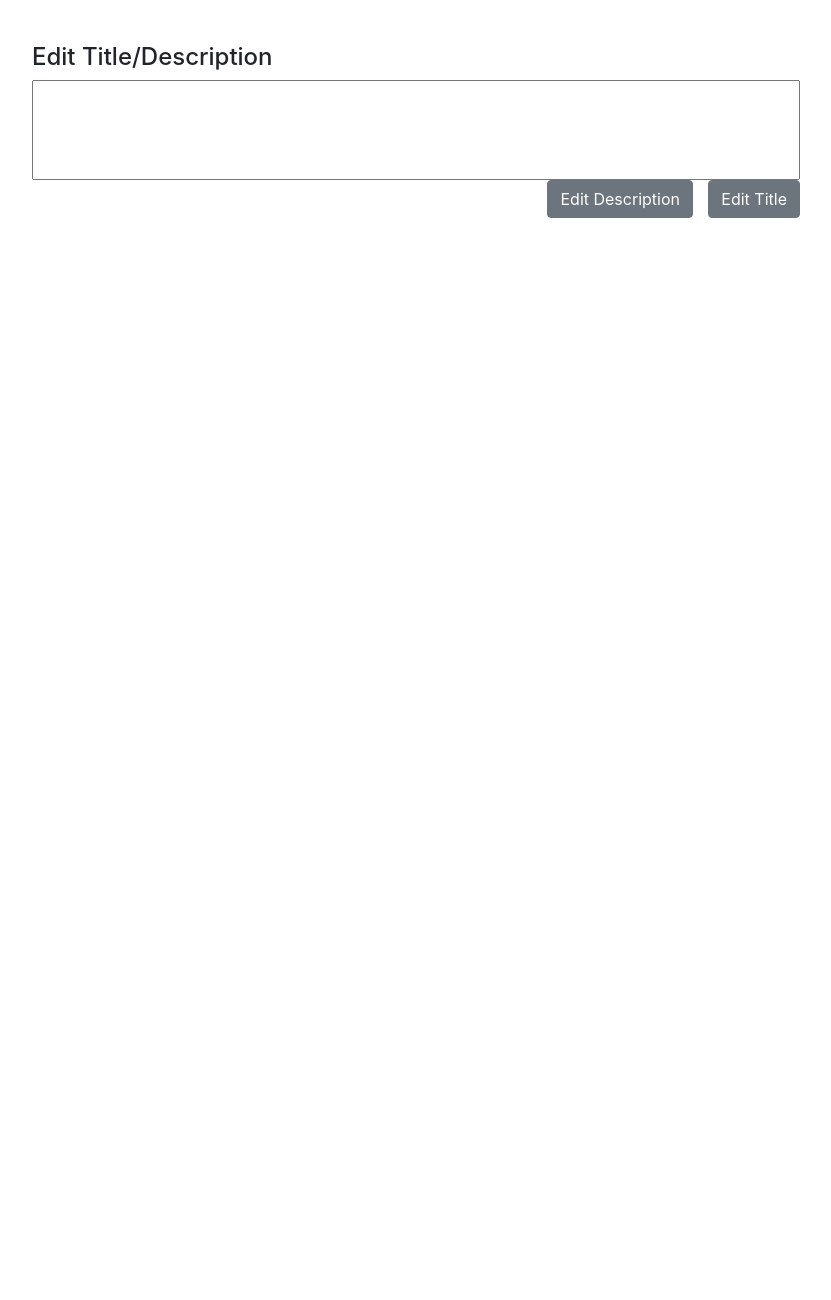
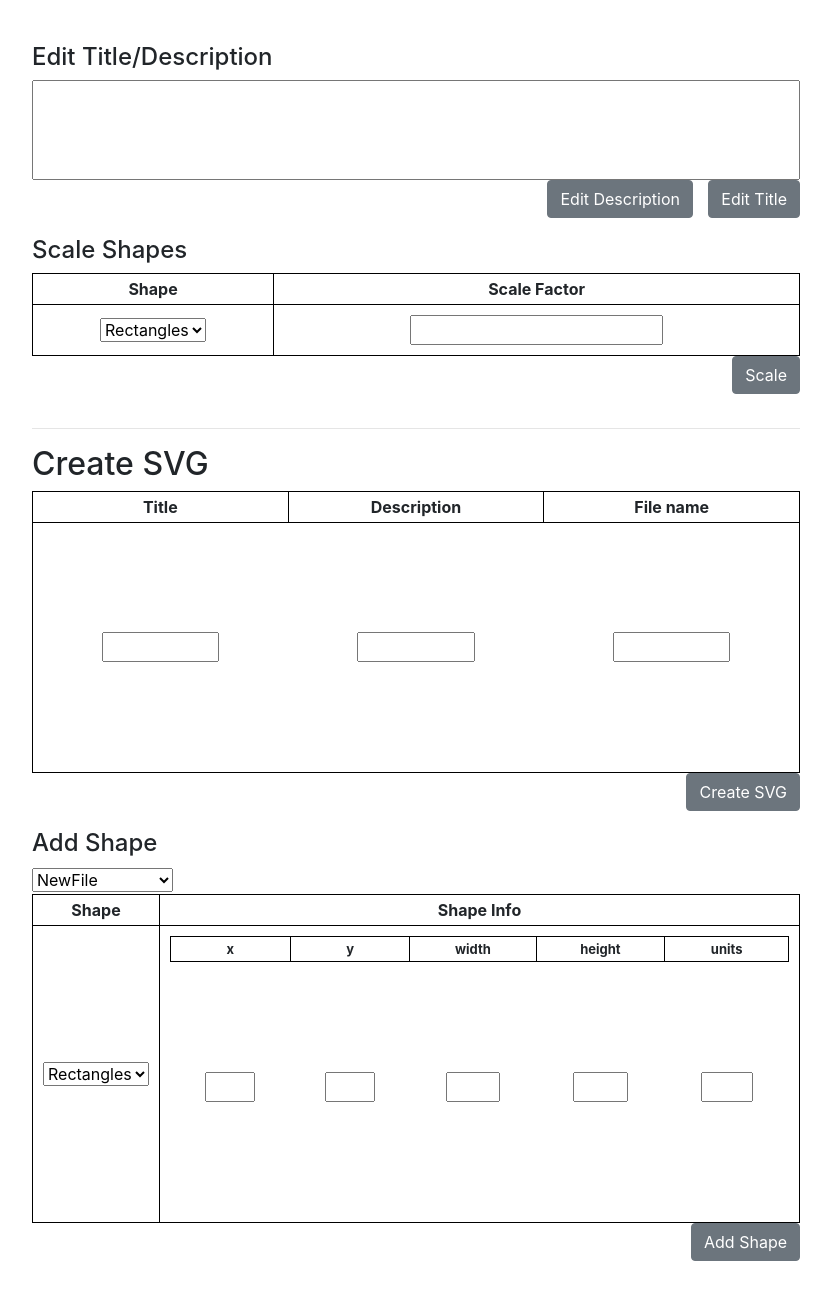
Before and after one commit to nietzchesoverman/SVGParser, a website: page public/index.html in a window 1280 px wide. Shown: the part 1117-2417 px from the top of the page, without its empty margins (224-1055 px from the left). Before the commit the page ends 1374 px from the top, so only its background shows below. Drawn offline with nearby package versions, Linux system fonts and the light colour scheme; no server answers.

Commit message:
createSVG, Scale and addShape UI

```diff
--- a/public/index.html
+++ b/public/index.html
@@ -134,6 +134,118 @@
             <input type='submit' value="Edit Description" id="descEdit" class="btn btn-secondary float-right">
         </form>
     </div>
+    <br>
+    <br>
+    <h4>Scale Shapes</h4>
+    <div id="scaleShapes">
+        <table class="inputTable">
+            <thead>
+                <th>Shape</th>
+                <th>Scale Factor</th>
+            </thead>
+            <tbody>
+                <tr>
+                    <td class="otherAttributes">
+                        <select id="shapeScaleSelect">
+                            <option id="rectangleScale" value="0">Rectangles</option>
+                            <option id="circleScale" value="1">Circles</option>
+                        </select>
+                    </td>
+                    <td class="otherAttributes">
+                        <input id="scaleFactor" type="text" maxlength="256" class="smallTextField" value="">
+                    </td>
+                </tr>
+            </tbody>
+        </table>
+        <form id="scaleShapeSubmit">
+            <input type='submit' value="Scale" id="scaleButton" class="btn btn-secondary float-right">
+        </form>
+    </div>
+    <br>
+    <br>
+    <hr>
+    <h2>Create SVG</h2>
+    <div id="createSVGDiv">
+        <table class="inputTable">
+            <thead>
+                <th>Title</th>
+                <th>Description</th>
+                <th>File name</th>
+            </thead>
+            <tbody>
+                <td>
+                    <input id="createTitleInput" type="text" maxlength="256" class="smallTextField" value="">
+                </td>
+                <td>
+                    <input id="createDescInput" type="text" maxlength="256" class="smallTextField" value="">
+                </td>
+                <td>
+                    <input id="createFileInput" type="text" maxlength="256" class="smallTextField" value="">
+                </td>
+            </tbody>
+        </table>
+    </div>
+    <form id="createSVGSubmit">
+        <input type='submit' value="Create SVG" id="createButton" class="btn btn-secondary float-right">
+    </form>
+    <br>
+    <br>
+    <h4>Add Shape</h4>
+    <select id="addShapeSVGSelect">
+        <option id="someSvg" value="0">NewFile</option>
+        <option id="otherSVG" value="1">Some other File</option>
+    </select>
+    <div id="addShapeDiv">
+        <table class="inputTable">
+            <thead>
+                <th>Shape</th>
+                <th>Shape Info</th>
+            </thead>
+            <tbody>
+                <tr>
+                    <td class="otherAttributes">
+                        <select id="shapeAddSelect">
+                            <option id="rectangleAdd" value="0">Rectangles</option>
+                            <option id="circleAdd" value="1">Circles</option>
+                        </select>
+                    </td>
+                    <td class="shapeTable">
+                        <table id="addShapeTable">
+                            <thead>
+                                <th>x</th>
+                                <th>y</th>
+                                <th>width</th>
+                                <th>height</th>
+                                <th>units</th>
+                            </thead>
+                            <tbody>
+                                <tr>
+                                    <td>
+                                        <input id="x" type="text" maxlength="256" class="smallTextField" value="">
+                                    </td>
+                                    <td>
+                                        <input id="y" type="text" maxlength="256" class="smallTextField" value="">
+                                    </td>
+                                    <td>
+                                        <input id="width" type="text" maxlength="256" class="smallTextField" value="">
+                                    </td>
+                                    <td>
+                                        <input id="height" type="text" maxlength="256" class="smallTextField" value="">
+                                    </td>
+                                    <td>
+                                        <input id="units" type="text" maxlength="256" class="smallTextField" value="">
+                                    </td>
+                                </tr>
+                            </tbody>
+                        </table>
+                    </td>
+                </tr>
+            </tbody>
+        </table>
+        <form id="scaleAddSubmit">
+            <input type='submit' value="Add Shape" id="addButton" class="btn btn-secondary float-right">
+        </form>
+    </div>
 
     <!------------
     <div id="blah">I am blah</div>
--- a/public/index.js
+++ b/public/index.js
@@ -85,10 +85,47 @@ jQuery(document).ready(function() {
         console.log('Title Updated');
     });
 
+    //Editing Description
     $('#editDesc').submit(function(e){
         $('#desc').text($('#titleDescInput').val());
         e.preventDefault();
         console.log("Description Updated");
     });
 
+    //Scaling Shapes
+    $('#scaleShapeSubmit').submit(function(e){
+        let newVal = $('#scaleFactor').val();
+        $('#scaleFactor').val("");
+        e.preventDefault();
+        console.log($('#shapeScaleSelect').val()+" has been scaled by "+newVal);
+    });
+
+    //Create SVG
+    $('#createSVGSubmit').submit(function(e){
+        let t = $('#createTitleInput').val();
+        let d = $('#createDescInput').val();
+        let l = $('#createFileInput').val();
+        $('#createTitleInput').val("");
+        $('#createDescInput').val("");
+        $('#createFileInput').val("");
+        e.preventDefault();
+        console.log('SVG has been created with '+t+' title, '+d+' description, and '+l+ ' filename');
+    });
+
+    //Add Shape
+    $('#scaleAddSubmit').submit(function(e){
+        let x = $('#x').val();
+        let y = $('#y').val();
+        let w = $('#width').val();
+        let h = $('#height').val();
+        let u = $('#units').val();
+        $('#x').val("");
+        $('#y').val("");
+        $('#width').val("");
+        $('#height').val("");
+        $('#units').val("");
+        e.preventDefault();
+        console.log('Item created with x:'+x+', y:'+y+', w:'+w+', h:'+h+', unit:'+u);
+    });
+
 });
--- a/public/style.css
+++ b/public/style.css
@@ -74,17 +74,24 @@ td{
 #showEditOA{
     width: 100%;
 }
+.inputTable{
+    width: 100%;
+}
 .otherAttributes-Show{
     margin-right: 8%;
 }
 #titleDesc{
     text-align: left;
-    padding-bottom: 10%;
 }
 .bigTextField{
     text-align: left;
     width: 100%;
     height: 100px;
+}
+.smallTextField{
+    text-align: left;
+    width: 50%;
+    height: 30px;
 }
 #svgRow{
     width: 100%;
@@ -92,6 +99,18 @@ td{
 #descEdit{
     margin-right: 2%;
 }
+#addShapeDiv{
+    padding-bottom: 10%;
+}
+#addShapeTable{
+    border: none;
+    font-size: small;
+}
+.shapeTable{
+    border: none;
+    width: 100%;
+}
+
 @media(max-width: 900px) {
     html {
         font-size: 14px !important;
```
